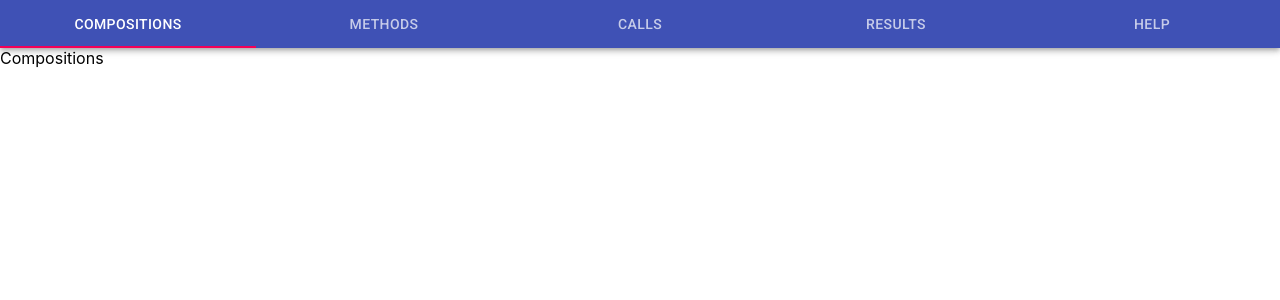
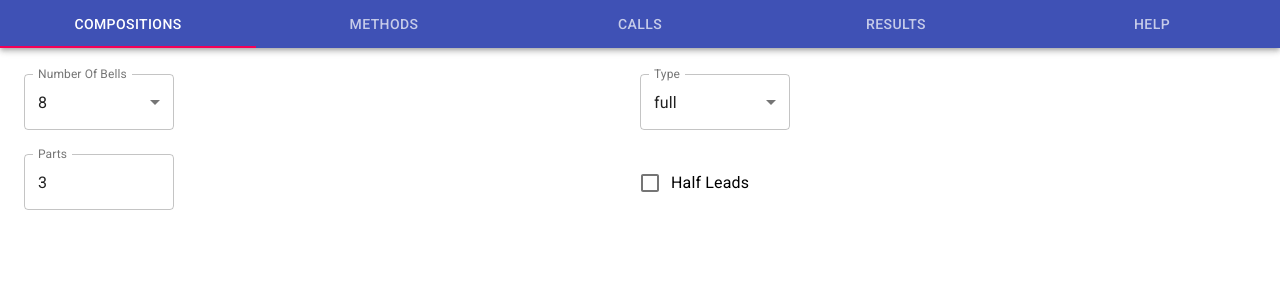
Before and after one commit to chrisjfield/CompositionProver, a React (Create React App) app: page / in a window 1280 px wide. Shown: the top 300 px of the page. Built offline with nearby package versions, Linux system fonts and the light colour scheme.

Commit message:
adding composition settings in

```diff
--- a/src/components/App.tsx
+++ b/src/components/App.tsx
@@ -7,6 +7,7 @@ import Help from './Help';
 import StageSelector from './StageSelector';
 import Calls from './Calls';
 import Methods from './Methods';
+import CompositionSettings from './CompositionSettings';
 
 const App: React.FC = () => {
   const [value, setValue] = React.useState(0);
@@ -26,7 +27,7 @@ const App: React.FC = () => {
           <Tab label="Help" />
         </Tabs>
       </AppBar>
-      {value === 0 && "Compositions"}
+      {value === 0 && (<div><CompositionSettings /></div>)}
       {value === 1 && (<div><StageSelector /> <Methods /></div>)}
       {value === 2 && (<div><StageSelector /> <Calls /></div>)}
       {value === 3 && "Results"}
--- /dev/null
+++ b/src/components/CompositionSettings.tsx
@@ -0,0 +1,104 @@
+import React, { Dispatch } from 'react';
+import { connect } from 'react-redux';
+
+import { ICompositionSettingsState, IComposition, ICompositionActionTypes, } from '../interfaces/interfaces';
+import useStyles from '../styles/styles';
+import { IAppState } from '../redux/reducers/rootReducer';
+import { getCurrentComposition } from '../redux/selectors/compositionSelectors';
+import { editCurrentComposition } from '../redux/actions/actions';
+import { TextField, MenuItem, FormControlLabel, Checkbox, Grid, Container } from '@material-ui/core';
+
+const CompositionSettings = (props: ICompositionSettingsState) => {
+    const styles = useStyles();
+
+    const getDropdownOptions = (array: Array<string | number>) => {
+        return array.map((item) => (
+            <MenuItem key={item.toString()} value={item}>
+                {item.toString()}
+            </MenuItem>
+        ));
+    }
+
+    const handleChange = (property: string) => (event: React.ChangeEvent<HTMLInputElement>) => {
+        props.editComposition({ ...props.composition, [property]: event.target.value });
+    };
+
+    const handleHalfLeadChange = (name: string) => (event: React.ChangeEvent<HTMLInputElement>) => {
+        props.editComposition({ ...props.composition, [name]: event.target.checked });
+    };
+
+    return (
+        <Container className={styles.compositionContainer}>
+            <Grid container>
+                <Grid item xs={6}>
+                    <TextField
+                        select
+                        id='composition-numberOfBells-dropdown'
+                        className={styles.compositionSettingField}
+                        label='Number Of Bells'
+                        value={props.composition.numberOfBells}
+                        onChange={handleChange('numberOfBells')}
+                        margin='normal'
+                        variant='outlined'
+                    >
+                        {getDropdownOptions([4, 5, 6, 7, 8, 9, 10, 11, 12])}
+                    </TextField>
+                </Grid>
+                <Grid item xs={6}>
+                    <TextField
+                        select
+                        id='composition-type-dropdown'
+                        className={styles.compositionSettingField}
+                        label='Type'
+                        value={props.composition.type}
+                        onChange={handleChange('type')}
+                        margin='normal'
+                        variant='outlined'
+                    >
+                        {getDropdownOptions(['full', 'numerical', 'positional'])}
+                    </TextField>
+                </Grid>
+                <Grid item xs={6}>
+                    <TextField
+                        id='composition-parts-dropdown'
+                        className={styles.compositionSettingField}
+                        label='Parts'
+                        type='number'
+                        inputProps={{ min: '1', max: "1000" }}
+                        value={props.composition.parts}
+                        onChange={handleChange('parts')}
+                        margin='normal'
+                        variant='outlined'
+                    />
+                </Grid>
+                <Grid item xs={6}>
+                    <FormControlLabel
+                        className={styles.compositionCheckbox}
+                        control={
+                            <Checkbox
+                                checked={props.composition.halfLead}
+                                onChange={handleHalfLeadChange('halfLead')}
+                                value={props.composition.halfLead}
+                                color="primary"
+                            />
+                        }
+                        label="Half Leads"
+                    />
+                </Grid>
+            </Grid>
+        </Container>
+    )
+}
+
+const mapStateToProps = (state: IAppState) => {
+    const composition = getCurrentComposition(state);
+    return { composition };
+};
+
+const mapDispatchToProps = (dispatch: Dispatch<ICompositionActionTypes>) => {
+    return {
+        editComposition: (composition: IComposition) => dispatch(editCurrentComposition(composition)),
+    }
+}
+
+export default connect(mapStateToProps, mapDispatchToProps)(CompositionSettings);
--- a/src/defaults/composition.ts
+++ b/src/defaults/composition.ts
@@ -1,9 +1,10 @@
 import { IComposition } from '../interfaces/interfaces';
 
 const defaultComposition: IComposition = {
-    style: 'full',
+    type: 'full',
     numberOfBells: 8,
     parts: 3,
+    halfLead: false,
     composition: 'pb8p.pb8p.pb8p.pb8p.pb8p.pb8p.pb8b',
 }
 
--- a/src/redux/actions/actions.ts
+++ b/src/redux/actions/actions.ts
@@ -1,5 +1,5 @@
-import { EDIT_SETTINGS, EDIT_CALL, EDIT_METHOD, ADD_METHOD, DELETE_METHOD } from "./actionTypes";
-import { IEditSettingsAction, ICall, IEditCallAction, IMethod, IEditMethodAction, IAddMethodAction, IDeleteMethodAction, INewMethod } from "../../interfaces/interfaces";
+import { EDIT_SETTINGS, EDIT_CALL, EDIT_METHOD, ADD_METHOD, DELETE_METHOD, EDIT_CURRENT_COMPOSITION } from "./actionTypes";
+import { IEditSettingsAction, ICall, IEditCallAction, IMethod, IEditMethodAction, IAddMethodAction, IDeleteMethodAction, INewMethod, IComposition, ICompositionAction } from "../../interfaces/interfaces";
 
 export const editSettingsStage = (stage: number): IEditSettingsAction => ({
     type: EDIT_SETTINGS,
@@ -41,3 +41,8 @@ export const deleteMethod = (id: number): IDeleteMethodAction => ({
     type: DELETE_METHOD,
     payload: id,
 });
+
+export const editCurrentComposition = (composition: IComposition): ICompositionAction => ({
+    type: EDIT_CURRENT_COMPOSITION,
+    payload: composition,
+})
--- /dev/null
+++ b/src/redux/selectors/compositionSelectors.ts
@@ -0,0 +1,5 @@
+import { IAppState } from "../reducers/rootReducer";
+
+export function getCurrentComposition(state: IAppState) {
+    return state.currentComposition.composition;
+}
--- a/src/styles/styles.ts
+++ b/src/styles/styles.ts
@@ -52,6 +52,16 @@ const useStyles = makeStyles({
         marginTop: '20px',
         marginBottom: '20px',
     },
+    compositionSettingField: {
+        width: '150px',
+    },
+    compositionCheckbox: {
+        marginTop: '24px',
+    },
+    compositionContainer: {
+        marginTop: '10px',
+        marginBottom: '20px',
+    },
 });
 
 export default useStyles;
```
Also changed, not shown: src/interfaces/interfaces.ts (+14 -4 lines), 1 other file (tests, documents, lock files or other folders).
